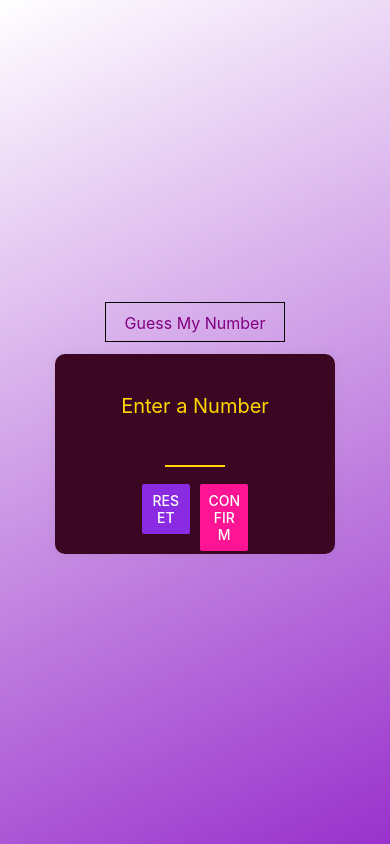
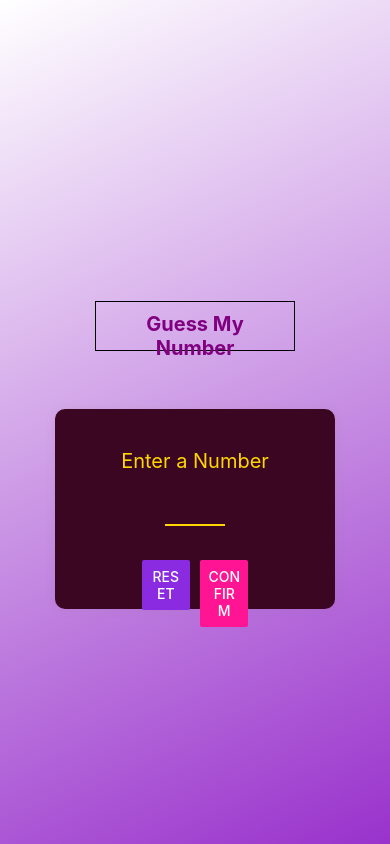
Before and after one commit to XiaobenYin/GuessingGame, a React Native app: screen / in a window 390 px wide. Built offline with nearby package versions, Linux system fonts and the light colour scheme.

Commit message:
finished game starting screen

```diff
--- a/App.js
+++ b/App.js
@@ -3,10 +3,20 @@ import { StyleSheet, Text, View, SafeAreaView } from "react-native";
 import Starting from "./components/Starting";
 import Card from "./components/Card";
 import { LinearGradient } from "expo-linear-gradient";
-import {color} from "./style/Helper";
+import { color } from "./style/Helper";
+import StartGameScreen from "./screens/StartGameScreen";
+import React, { useState } from "react";
 
 export default function App() {
+  // const [modalVisible, setModalVisible] = useState(false);
+  // const makeModalVisible = () => {
+  //   setModalVisible(true);
+  // };
+  // const makeModalInvisible = () => {
+  //   setModalVisible(false);
+  // };
   const name = "Guess My Number";
+
   return (
     <LinearGradient
       colors={[color.bg1, color.bg2]}
@@ -17,7 +27,9 @@ export default function App() {
       <SafeAreaView style={styles.container}>
         <View>
           <Starting appName={name} />
-          <Card />
+          <StartGameScreen />
+
+          {/* <Card /> */}
         </View>
       </SafeAreaView>
     </LinearGradient>
--- a/components/Card.js
+++ b/components/Card.js
@@ -1,49 +1,8 @@
-import {
-  View,
-  Text,
-  StyleSheet,
-  SafeAreaView,
-  TextInput,
-  Button,
-} from "react-native";
-import React, { useState } from "react";
+import { View, StyleSheet } from "react-native";
+import React from "react";
 
-export default function Card({}) {
-  const [text, setText] = useState("");
-  return (
-    <View style={styles.container}>
-      <Text style={styles.instruction}>Enter a Number</Text>
-      <TextInput
-        style={styles.input}
-        value={text}
-        onChangeText={(newText) => {
-          setText(newText);
-        }}
-      />
-      <View style={styles.buttonsContainer}>
-        <View style={styles.cancelButton}>
-          <Button
-            title="Reset"
-            color="#8a2be2"
-            onPress={() => {
-              onCancel();
-            }}
-          />
-        </View>
-        <View style={styles.confirmButton}>
-          <Button
-            title="Confirm"
-            color="#FF1493"
-            onPress={() => {
-              onAdd(text);
-              setText = "";
-            }}
-            //disabled={text.length == 0 ? true : false}
-          />
-        </View>
-      </View>
-    </View>
-  );
+export default function Card(props) {
+  return <View style={styles.container}>{props.children}</View>;
 }
 
 const styles = StyleSheet.create({
@@ -54,35 +13,10 @@ const styles = StyleSheet.create({
     width: 280,
     borderRadius: 10,
     backgroundColor: "rgb(59,6,33)",
-    shadowOffset: { width: 0, height: 0 },
     shadowRadius: 10,
     shadowOpacity: 0.15,
     elevation: 10,
     shadowColor: "grey",
-  },
-  cancelButton: {
-    margin: 5,
-    width: "30%",
-    color: "#8a2be2",
-  },
-  confirmButton: {
-    margin: 5,
-    width: "30%",
-  },
-  buttonsContainer: {
-    justifyContent: "center",
-    flexDirection: "row",
-  },
-  instruction: {
-    marginTop: 40,
-    color: "gold",
-    fontSize: 20,
-  },
-  input: {
-    marginTop: 30,
-    width: 60,
-    borderBottomColor: "gold",
-    borderBottomWidth: 2,
-    margin: 12,
+    shadowOffset: { width: 0, height: 0 },
   },
 });
--- a/components/Starting.js
+++ b/components/Starting.js
@@ -2,7 +2,6 @@ import { View, Text, StyleSheet, SafeAreaView, TextInput } from "react-native";
 import React, { useState } from "react";
 
 export default function Starting({ appName }) {
-  const [text, setText] = useState("");
   return (
     <View style={styles.container}>
       <Text style={styles.border}>{appName}</Text>
@@ -14,13 +13,15 @@ const styles = StyleSheet.create({
   container: {
     justifyContent: "center",
     alignItems: "center",
+    marginTop: 70,
   },
   border: {
     textAlign: "center",
     color: "purple",
-    fontSize: 16,
-    width: 180,
-    height: 40,
+    fontSize: 20,
+    fontWeight: "bold",
+    width: 200,
+    height: 50,
     margin: 12,
     borderWidth: 1,
     padding: 10,
--- /dev/null
+++ b/screens/StartGameScreen.js
@@ -0,0 +1,89 @@
+import { TextInput, View, Text, Alert, Button } from "react-native";
+import { StyleSheet } from "react-native";
+import Card from "../components/Card";
+import { useState } from "react";
+
+function StartGameScreen() {
+  const [text, setText] = useState("");
+  const resetHandler = () => {
+    setText("");
+  };
+  const confirmHandler = () => {
+    const inputNumber = parseInt(text);
+    if (isNaN(inputNumber) || inputNumber < 1020 || inputNumber > 1029) {
+      Alert.alert(
+        "Invalid number!",
+        "Number has to be a numebr between 1020 and 1029",
+        [{ text: "Okay", style: "destructive", onPress: resetHandler }]
+      );
+      return;
+    }
+  };
+
+  return (
+    <View style={styles.inputContainer}>
+      <Card>
+        <Text style={styles.instruction}>Enter a Number</Text>
+        <TextInput
+          style={styles.input}
+          value={text}
+          keyboardType="phone-pad"
+          onChangeText={(newText) => {
+            setText(newText);
+          }}
+        />
+        <TextInput />
+        <View style={styles.buttonsContainer}>
+          <View style={styles.cancelButton}>
+            <Button title="Reset" color="#8a2be2" onPress={resetHandler} />
+          </View>
+          <View style={styles.confirmButton}>
+            <Button
+              title="Confirm"
+              color="#FF1493"
+              onPress={confirmHandler}
+            />
+          </View>
+        </View>
+      </Card>
+    </View>
+  );
+}
+
+export default StartGameScreen;
+
+const styles = StyleSheet.create({
+  instruction: {
+    marginTop: 40,
+    color: "gold",
+    fontSize: 20,
+  },
+  inputContainer: {
+    flex: 1,
+    padding: 16,
+    marginTop: 30,
+  },
+  cancelButton: {
+    margin: 5,
+    width: "30%",
+    color: "#8a2be2",
+  },
+  confirmButton: {
+    margin: 5,
+    width: "30%",
+  },
+  buttonsContainer: {
+    justifyContent: "center",
+    flexDirection: "row",
+  },
+  input: {
+    marginTop: 30,
+    width: 60,
+    borderBottomColor: "gold",
+    borderBottomWidth: 2,
+    margin: 12,
+    color: "gold",
+    fontSize: 18,
+    textAlign: "center",
+  },
+});
```
Also changed, not shown: screens/GameOverScreen.js (added), screens/GameScreen.js (added).
